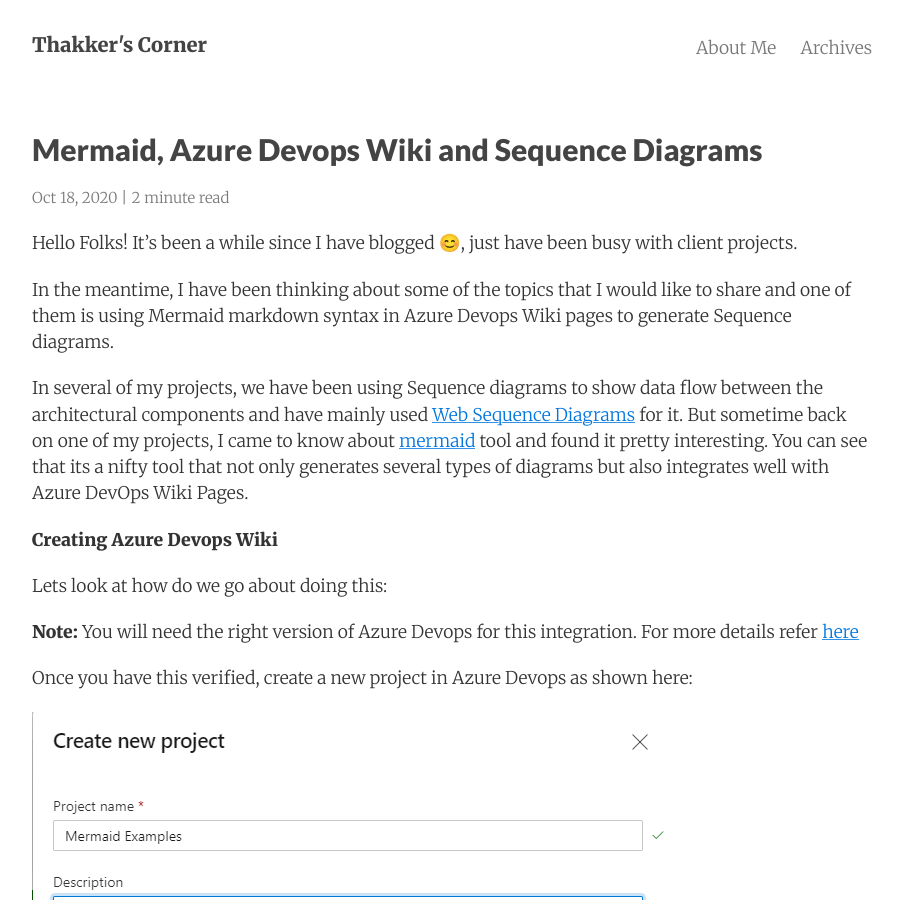
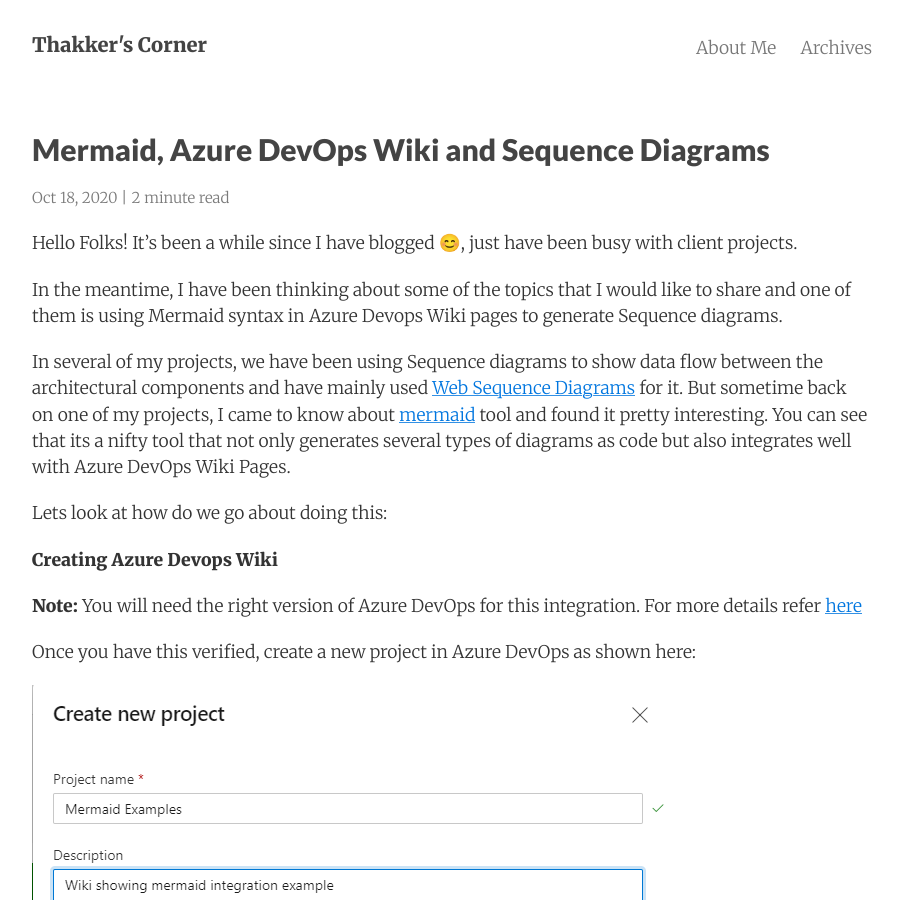
Before and after one commit to AdiThakker/AdiThakker.github.io, a Jekyll site: the page built from _posts/2020-10-18-Mermaid-and-SequenceDiagrams.md, in a window 1280 px wide and 900 px high. Shown: the whole window, without its empty margins (188-1091 px from the left). Built offline with Jekyll 4.4.1, drawn with Linux system fonts in a browser that asks for light colours; nearby versions of some CDN libraries; comment, search, counter and statistics services are not loaded; some of the changed text lies outside the part shown.

Commit message:
final changes to the mermaid post.

````diff
--- a/_posts/2020-10-18-Mermaid-and-SequenceDiagrams.md
+++ b/_posts/2020-10-18-Mermaid-and-SequenceDiagrams.md
@@ -1,24 +1,24 @@
 ---
 layout:     post
-title:      Mermaid, Azure Devops Wiki and Sequence Diagrams
+title:      Mermaid, Azure DevOps Wiki and Sequence Diagrams
 date:       2020-10-18
-summary:    In this post, we will see how we can use Mermaid tool in Azure Devops Wiki to generate Sequence Diagrams
+summary:    In this post, we will see how we can use Mermaid tool in Azure DevOps Wiki to generate Sequence Diagrams
 categories: Azure Devops, Mermaid
 ---
 
 Hello Folks! It's been a while since I have blogged 😊, just have been busy with client projects.
 
-In the meantime, I have been thinking about some of the topics that I would like to share and one of them is using Mermaid markdown syntax in Azure Devops Wiki pages to generate Sequence diagrams.
+In the meantime, I have been thinking about some of the topics that I would like to share and one of them is using Mermaid syntax in Azure Devops Wiki pages to generate Sequence diagrams.
 
-In several of my projects, we have been using Sequence diagrams to show data flow between the architectural components and have mainly used [Web Sequence Diagrams](https://www.websequencediagrams.com/) for it. But sometime back on one of my projects, I came to know about [mermaid](http://mermaid-js.github.io/mermaid/) tool and found it pretty interesting. You can see that its a nifty tool that not only generates several types of diagrams but also integrates well with Azure DevOps Wiki Pages.
+In several of my projects, we have been using Sequence diagrams to show data flow between the architectural components and have mainly used [Web Sequence Diagrams](https://www.websequencediagrams.com/) for it. But sometime back on one of my projects, I came to know about [mermaid](http://mermaid-js.github.io/mermaid/) tool and found it pretty interesting. You can see that its a nifty tool that not only generates several types of diagrams as code but also integrates well with Azure DevOps Wiki Pages.
+
+Lets look at how do we go about doing this:
 
 **Creating Azure Devops Wiki**
 
-Lets look at how do we go about doing this:
+**Note:** You will need the right version of Azure DevOps for this integration. For more details refer [here](https://docs.microsoft.com/en-us/azure/devops/project/wiki/wiki-markdown-guidance?view=azure-devops)
 
-**Note:** You will need the right version of Azure Devops for this integration. For more details refer [here](https://docs.microsoft.com/en-us/azure/devops/project/wiki/wiki-markdown-guidance?view=azure-devops)
-
-Once you have this verified, create a new project in Azure Devops as shown here:
+Once you have this verified, create a new project in Azure DevOps as shown here:
 
 ![Setup]({{site.url}}/images/mermaid-1.png)
 
@@ -55,13 +55,15 @@
 :::
 ```
 
-**Note:** Any mermaid specific markdown should be between start ***::: mermaid*** and ***:::*** tags. From the above example, you can see that the syntax is pretty straighforward. Some quick tips below:
+**Note:** Any mermaid specific syntax should be between start ***::: mermaid*** and ***:::*** tags. From the above example, you can see that the syntax is pretty straighforward. Some quick tips below:
 
 - **SequenceDiagram** indicates the diagram type.
-- **participant** tells the participants in the sequence diagram.
+- **participant** tells which the components in the sequence diagram.
 - **->>** and **- ->>** indicate synchronous & asynchronous flows.
 - **loop** and **Note right of John** and self-explanatory.
 
-So there you see it was very easy to get started with Mermaid and Azure DevOps Wiki and the best part is since this can be versioned and setup as part of your CI pipeline.
+You can refer [here](https://mermaid-js.github.io/mermaid/diagrams-and-syntax-and-examples/examples.html#basic-sequence-diagram) to learn more about the different diagrams types
+
+So there you see it was very easy to get started with Mermaid and Azure DevOps Wiki and the best part is since this is all backed by git repo, you it can be versioned and setup as part of your CI pipeline.
 
 ![Setup]({{site.url}}/images/mermaid-6.png)
````
